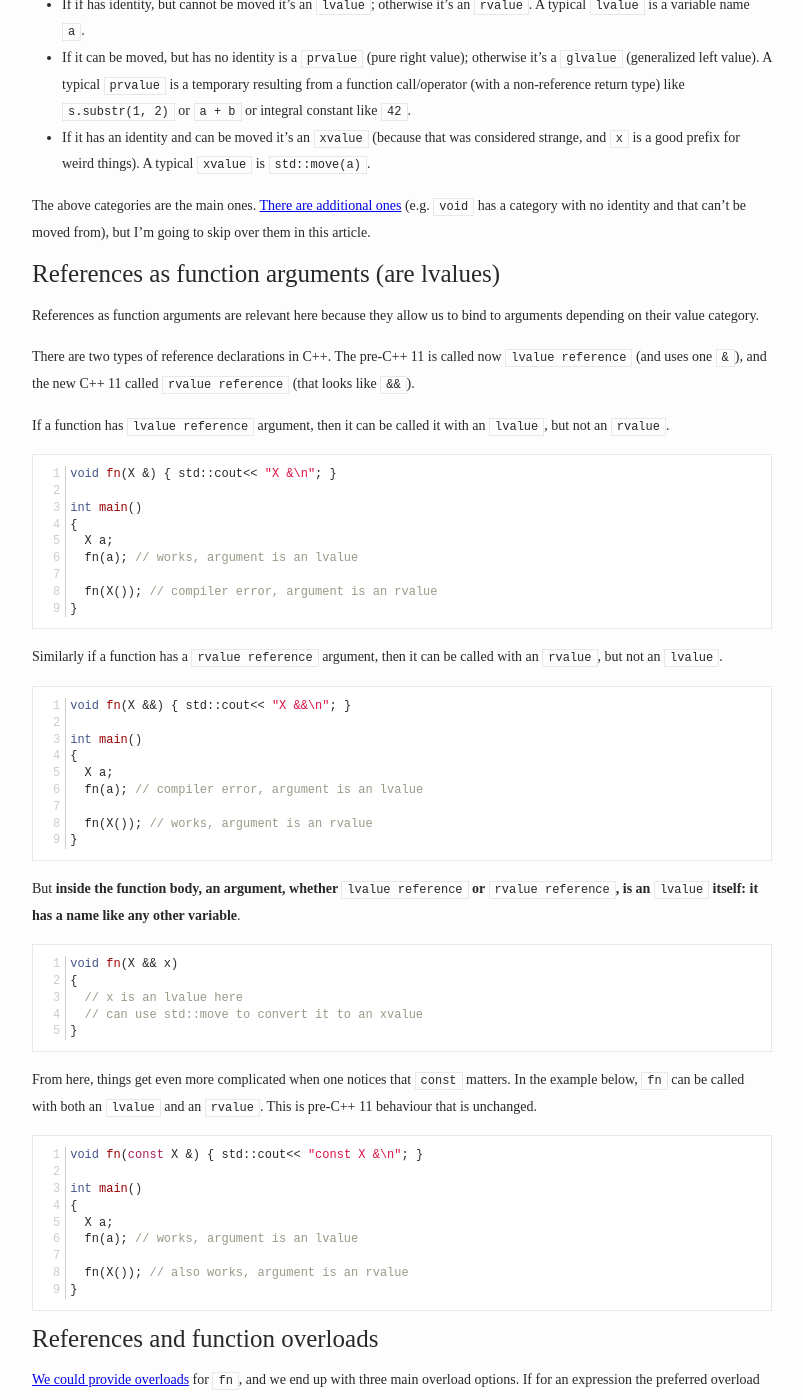
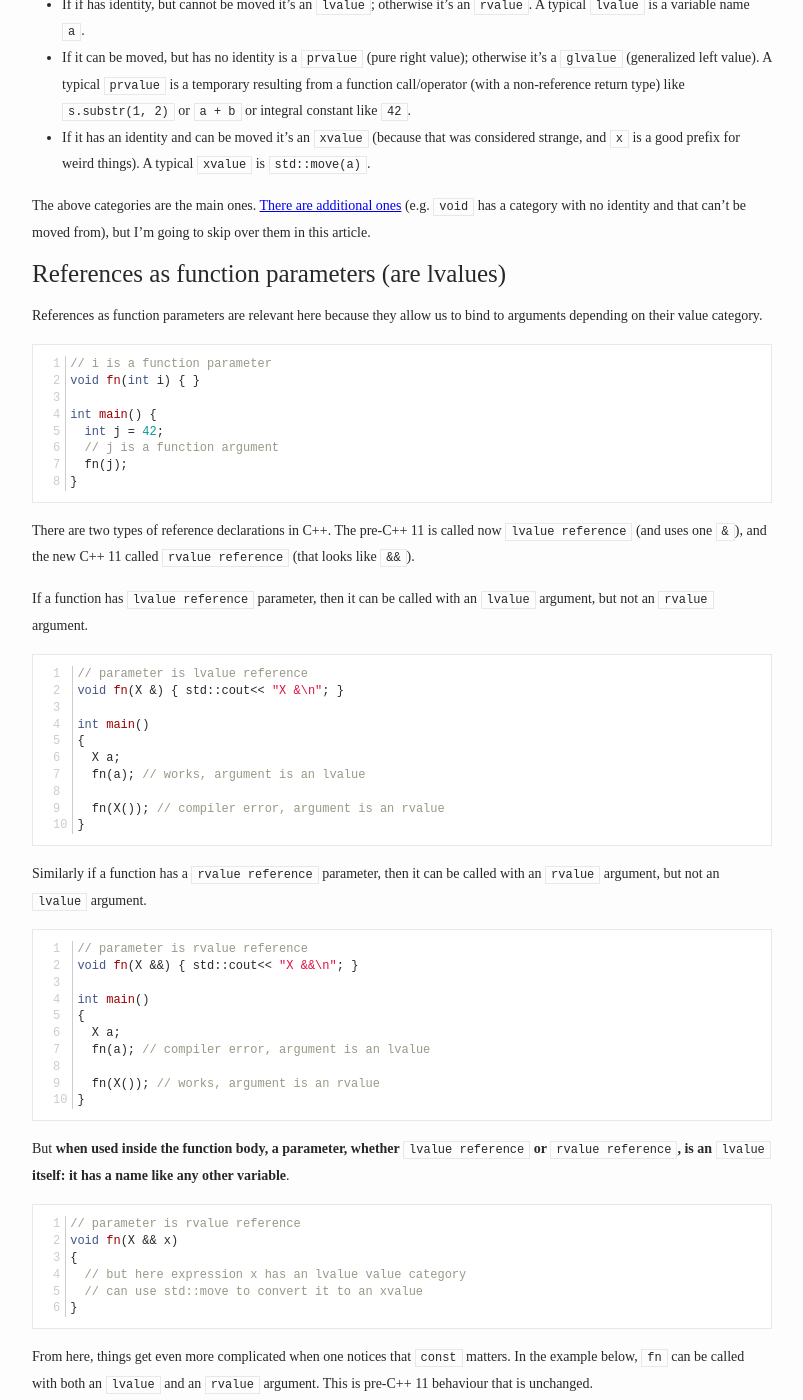
Before and after one commit to bajamircea/bajamircea.github.io, a Jekyll site: the page built from _posts/2016-04-07-move-forward.markdown, in a window 1280 px wide and 1400 px high, scrolled down 1547 px. Shown: the whole window, without its empty margins (238-1041 px from the left). Built offline with Jekyll 4.4.1, drawn with Linux system fonts in a browser that asks for light colours; nearby versions of some CDN libraries; some of the changed text lies outside the part shown.

Commit message:
With thanks to paul-alkhimov

```diff
--- a/_posts/2016-04-07-move-forward.markdown
+++ b/_posts/2016-04-07-move-forward.markdown
@@ -71,19 +71,31 @@ ones][value-category-ref] (e.g. `void` has a category with no identity and that
 can't be moved from), but I'm going to skip over them in this article.
 
 
-## References as function arguments (are lvalues)
+## References as function parameters (are lvalues)
 
-References as function arguments are relevant here because they allow us to
+References as function parameters are relevant here because they allow us to
 bind to arguments depending on their value category.
+
+{% highlight c++ linenos %}
+// i is a function parameter
+void fn(int i) { }
+
+int main() {
+  int j = 42;
+  // j is a function argument
+  fn(j);
+}
+{% endhighlight %}
 
 There are two types of reference declarations in C++. The pre-C++ 11 is called
 now `lvalue reference` (and uses one `&`), and the new C++ 11 called `rvalue
 reference` (that looks like `&&`).
 
-If a function has `lvalue reference` argument, then it can be called it with an
-`lvalue`, but not an `rvalue`.
+If a function has `lvalue reference` parameter, then it can be called with an
+`lvalue` argument, but not an `rvalue` argument.
 
 {% highlight c++ linenos %}
+// parameter is lvalue reference
 void fn(X &) { std::cout<< "X &\n"; }
 
 int main()
@@ -95,10 +107,11 @@ int main()
 }
 {% endhighlight %}
 
-Similarly if a function has a `rvalue reference` argument, then it can be
-called with an `rvalue`, but not an `lvalue`.
+Similarly if a function has a `rvalue reference` parameter, then it can be
+called with an `rvalue` argument, but not an `lvalue` argument.
 
 {% highlight c++ linenos %}
+// parameter is rvalue reference
 void fn(X &&) { std::cout<< "X &&\n"; }
 
 int main()
@@ -110,23 +123,25 @@ int main()
 }
 {% endhighlight %}
 
-But **inside the function body, an argument, whether `lvalue reference` or
-`rvalue reference`, is an `lvalue` itself: it has a name like any other
-variable**.
+But **when used inside the function body, a parameter, whether `lvalue
+reference` or `rvalue reference`, is an `lvalue` itself: it has a name like any
+other variable**.
 
 {% highlight c++ linenos %}
+// parameter is rvalue reference
 void fn(X && x)
 {
-  // x is an lvalue here
+  // but here expression x has an lvalue value category
   // can use std::move to convert it to an xvalue
 }
 {% endhighlight %}
 
 From here, things get even more complicated when one notices that `const`
 matters. In the example below, `fn` can be called with both an `lvalue` and an
-`rvalue`. This is pre-C++ 11 behaviour that is unchanged.
+`rvalue` argument. This is pre-C++ 11 behaviour that is unchanged.
 
 {% highlight c++ linenos %}
+// parameter is const rvalue reference
 void fn(const X &) { std::cout<< "const X &\n"; }
 
 int main()
@@ -387,7 +402,7 @@ constexpr T&& forward(typename remove_reference<T>::type & arg) noexcept
 template<typename T>
 constexpr T&& forward(typename remove_reference<T>::type && arg) noexcept
 {
-  static_assert(!is_lvalue_reference<T>::value, "invalid lvalue to rvalue conversion");
+  static_assert(!is_lvalue_reference<T>::value, "invalid rvalue to lvalue conversion");
   return static_cast<T&&>(arg);
 }
 {% endhighlight %}
@@ -395,19 +410,27 @@ constexpr T&& forward(typename remove_reference<T>::type && arg) noexcept
 First of all `std::forward` is more complex than `std::move`. This version is
 the [result of several iterations][n2951].
 
-The type `T` is not deduced, therefore we had to specify when **using**
+The type `T` is not deduced, therefore we had to specify it when **using**
 `std::forward`.
 
 Then all it does is a `static_cast`.
 
-The `static_assert` is there to stop at compile time attempts to convert from an
-`rvalue` to an `lvalue` (that would have the dangling reference problem: a
-reference point to a temporary long gone).
+The `static_assert` is there to stop at compile time attempts to convert from
+an `rvalue` to an `lvalue` (that would have the dangling reference problem: a
+reference pointing to a temporary long gone). This is explained in more details
+in [N2835][n2835], but the gist is:
 
-Some non-obvious properties are that the return value can be more cv-qualified
-(i.e.  can add a `const`). Also it allows for the case where the argument and
-return are different e.g. to forward expressions from derived type to it's base
-type (even some scenarios where the base is derived from as `private`).
+{% highlight c++ linenos %}
+forward<const Y&>(Y()); // does not compile
+// static assert in forward triggers compilation failure for line above
+// with "invalid rvalue to lvalue conversion"
+{% endhighlight %}
+
+Some non-obvious properties of `std::forward` are that the return value can be
+more cv-qualified (i.e.  can add a `const`). Also it allows for the case where
+the argument and return are different e.g. to forward expressions from derived
+type to it's base type (even some scenarios where the base is derived from as
+`private`).
 
 
 ## Conclusion
@@ -427,10 +450,11 @@ void install_command(std::string name, ftor && handler)
 }
 {% endhighlight %}
 
-The first argument, `name`, for the function `install_command` is passed [by
+The first parameter, `name`, for the function `install_command` is passed [by
 value][pass-by-value]. That is realy a temporary, but has a name, hence it's an
-`lvalue`. The second argument `handler` is a `rvalue reference`. Because it has
-a name, it's an `lvalue` as well.
+`lvalue` expression inside `install_command`. The second parameter `handler` is
+a `rvalue reference`. Because it has a name, it's an `lvalue` expression as
+well inside `install_command`.
 
 The `std::map` has an `insert` overload that accepts an templated `rvalue
 reference` for the key/value pair to insert. For the key we can provide an
```
Also changed, not shown: other parts of _posts/2016-04-07-move-forward.markdown (+8 -5 lines).
